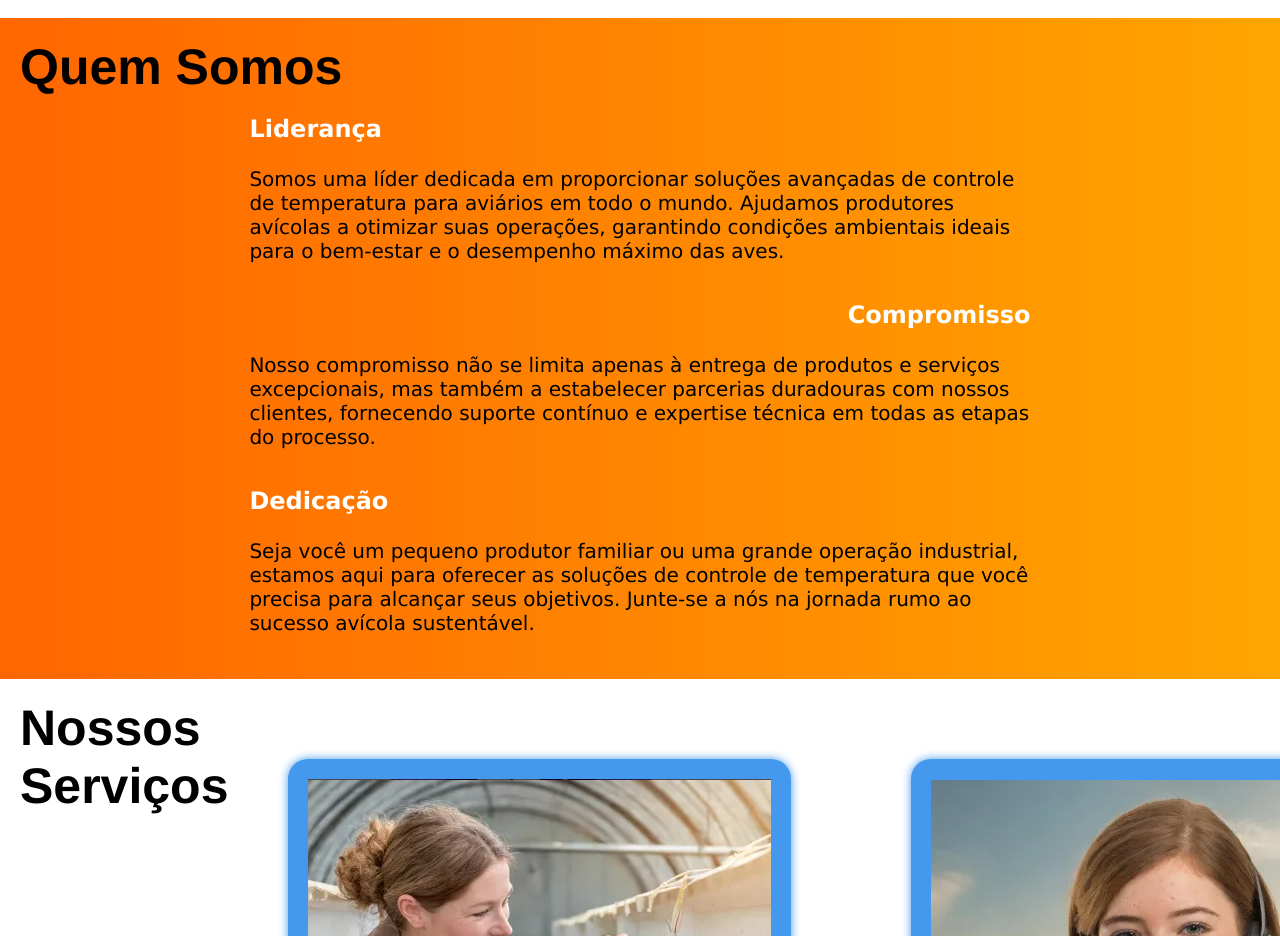
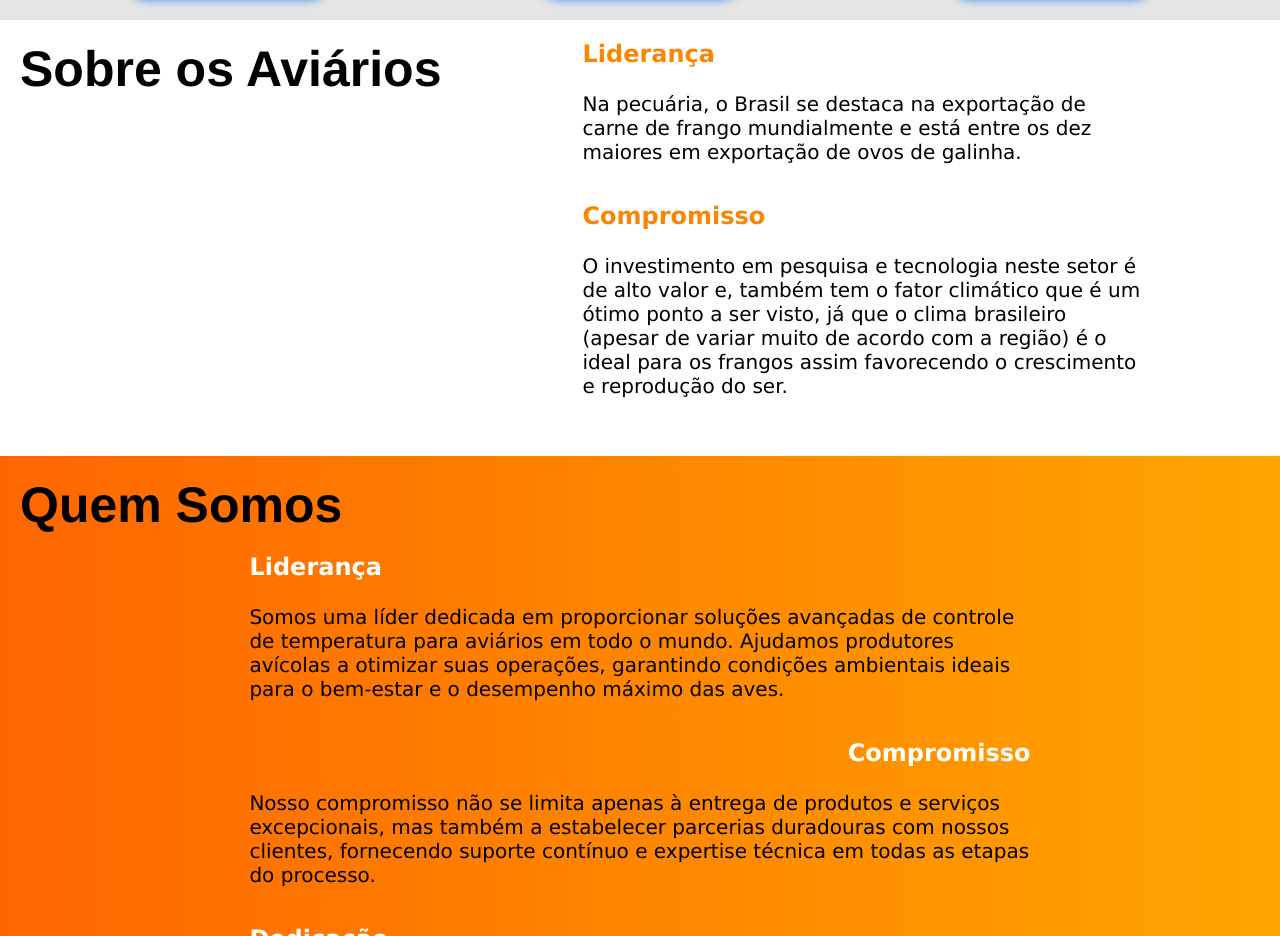
Before and after one commit to PedroSouzaSptech/FarmGuard, a plain HTML site: page FARMGUARD/INICIAL.html in a window 1280 px wide. Shown: the part 1060-1996 px from the top of the page. Drawn offline with Linux system fonts and the light colour scheme.

Commit message:
Atualização sobre aviários

```diff
--- a/FARMGUARD/INICIAL.CSS
+++ b/FARMGUARD/INICIAL.CSS
@@ -10,7 +10,7 @@ html {
 }
 
 body{
-    background-color: white;
+    background-image: linear-gradient(to right,  rgb(255, 102, 0), orange );
     color: black;
     height: 100px;
 }
@@ -58,7 +58,7 @@ nav a:hover{
 
 
     .banner{
-        height: 400px;
+        height: 500px;
         background-image: url("IMAGENS/lake-constance-sheep-pasture-sheep-blue-158179-1.jpeg");
     }
 
@@ -90,7 +90,6 @@ nav a:hover{
     border-radius: 20px;
     box-shadow: 0 0 10px #4499ee;
 }
-
 
 
 .container{
@@ -152,6 +151,19 @@ nav a:hover{
     flex-direction: column;
     margin: auto;
 }
+
+.sobre_aviarios_card{
+    width: 70%;
+    text-align: left;
+    font-size: 20px;
+}
+
+.sobre_aviarios_card h4{
+    font-size: larger;
+    font-family: 'Lucida Sans', 'Lucida Sans Regular', 'Lucida Grande', 'Lucida Sans Unicode', Geneva, Verdana, sans-serif;
+    color: #f88603;
+}
+
 
 .quem_somos_card {
     width: 70%;
--- a/FARMGUARD/INICIAL.html
+++ b/FARMGUARD/INICIAL.html
@@ -52,6 +52,21 @@
 
     <div class="sobre_aviarios" id="sobre_aviarios">
         <h1>Sobre os Aviários</h1>
+        <div class="card_somos">
+
+            <div class="sobre_aviarios_card"><h4>Liderança</h4> <br>
+                Na pecuária, o Brasil se destaca na exportação de carne de frango
+                mundialmente e está entre os dez maiores em exportação de ovos de galinha.
+            </div><br><br>
+
+            <div class="sobre_aviarios_card"><h4>Compromisso</h4> <br>
+                <p>O investimento em pesquisa e tecnologia neste setor é de alto valor e, também tem o
+                    fator climático que é um ótimo ponto a ser visto, já que o clima brasileiro (apesar de
+                    variar muito de acordo com a região) é o ideal para os frangos assim favorecendo o
+                    crescimento e reprodução do ser.
+                    </p>
+            </div><br><br>
+        </div>
     </div>
 
     <div class="quem_somos" id="quem_somos">
```
